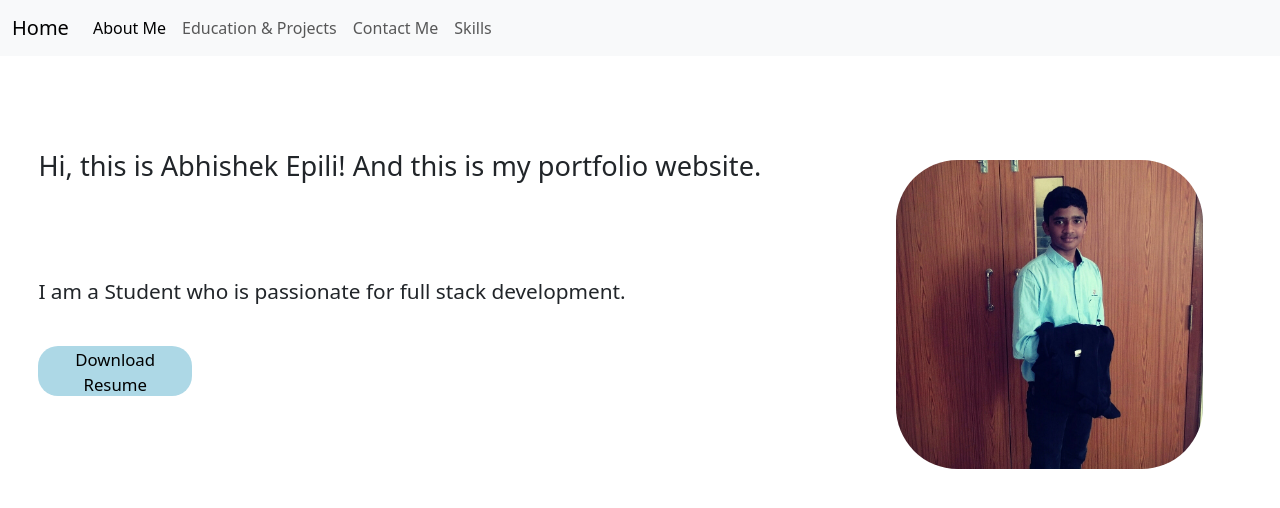
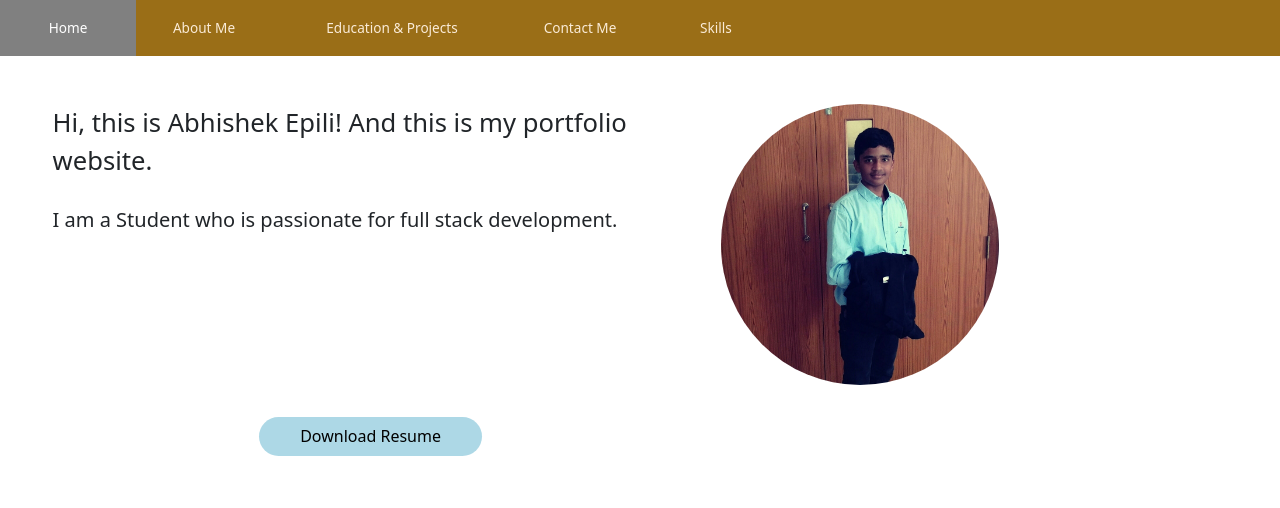
Before and after one commit to Abhishek-Epili/my-portfolio, a React (Vite) app: page / in a window 1280 px wide. Shown: the top 508 px of the page. Built offline with nearby package versions, Linux system fonts and the light colour scheme.

Commit message:
second commit

```diff
--- a/src/components/about.jsx
+++ b/src/components/about.jsx
@@ -2,16 +2,24 @@ import Img from "./img"
 
 function About() {
     return (
-        <>
-            <div className="about-content">
+        <div className="about-content">
+        <div className="grid-container">
+
+                <div>
                 <center><h1>About Me</h1></center>
-                <br/>
+                <br />
                 I am a Full Stack Developer with the knowledge of front end technologies like HTML, CSS, ReactJS, Javascript.<br />
                 On the other hand, I also have experience in working with back end technologies like PHP, Java, MySQL, Node.JS.<br />
-                I have worked with .NET Framework, too.
+                I have worked with .NET Framework, too.<br />
+                Currently, I am looking for internships in Web and Java Development.
+                </div>
+
+            <div>
+                <Img />
+            </div>
+            <div style={{gridColumnStart: "1", gridColumnEnd: "3"}}>
+
                 <br />
-                <br /> Currently, I am looking for internships in Web and Java Development.
-                <br /><br />
                 <h3>Languages I Speak</h3>
                 Hindi, English, Oriya, Marathi
                 <br />
@@ -20,8 +28,8 @@ function About() {
 
                 My hobbies are playing outdoor & online games, listening to music, hanging out with friends.
             </div>
-            <Img/>
-        </>
+            </div>
+        </div>
     )
 }
 export default About
--- a/src/components/contact.jsx
+++ b/src/components/contact.jsx
@@ -1,30 +1,29 @@
 
 function Contact() {
     return (
-        <>
-            <div className="gif">
-                <img src="./images/hello.gif" width="150%"/>
-            </div>
-                <div className="contact-details" style={{fontSize:"100%"}}>
-                <h2>Connect Me</h2>
-                <br/>
-                <a href="https://mail.google.com/mail/u/0/#inbox?compose=CllgCHrkWHvmFWhRnTrMJPswZRnHfSRrrLfwfhbCGtCGwFQxTklntJKvmWPvnfgvqmhdzRwMkGq" target="_blank"  ><img src="./images/gmail.png" className="social-img" height="40"/></a>&nbsp;&nbsp;&nbsp; epiliabhishek@gmail.com
-                <br /><br/>
-                <a href="https://web.whatsapp.com/" target="_blank" ><img src="./images/whatsapp.png" height="60" className="social-img round"/></a>&nbsp;&nbsp;&nbsp;+91 9082419895
-
-                </div>
-                <div className="social-links">
-                <h2>Social Links</h2>
-                <a href="https://github.com/Abhishek-Epili/" target="_blank" ><img src="./images/github.png" height="60" className="social-img round"/></a>
-                <a href="https://www.facebook.com/abhishek.epili" target="_blank" ><img src="./images/fb.jpg" height="60" className="social-img round"/></a>
-                <a href="https://www.linkedin.com/in/abhishek-epili/" target="_blank" ><img src="./images/linkedin.png" height="60" className="social-img"/></a>
-                <a href="https://www.instagram.com/abhishekepili/" target="_blank" ><img src="./images/insta.jpg" height="60" className="social-img round"/></a>
-            </div>
-                <h2 style={{marginLeft: "2%"}}>Make sure to give a feedback about my portfolio!</h2>
+        <div className="grid-container">
 
 
-
-        </>
+            <div className="contact-details" style={{ fontSize: "100%" }}>
+                <h2>Connect Me</h2>
+                <br />
+                <a href="https://mail.google.com/mail/u/0/#inbox?compose=CllgCHrkWHvmFWhRnTrMJPswZRnHfSRrrLfwfhbCGtCGwFQxTklntJKvmWPvnfgvqmhdzRwMkGq" target="_blank"  ><img src="./images/gmail.png" className="social-img" height="40" /></a>&nbsp;&nbsp;&nbsp; epiliabhishek@gmail.com
+                <br /><br />
+                <a href="https://web.whatsapp.com/" target="_blank" ><img src="./images/whatsapp.png" height="60" className="social-img round" /></a>&nbsp;&nbsp;&nbsp;+91 9082419895
+            </div>
+            <div>
+                <img className="gif" src="./images/hello.gif" />
+            </div>
+            <div className="social-links" style={{gridColumn: "1/span 2"}}>
+                <h2>Social Links</h2><br/>
+                <a href="https://github.com/Abhishek-Epili/" target="_blank" ><img src="./images/github.png" height="60" className="social-img round" /></a>
+                <a href="https://www.facebook.com/abhishek.epili" target="_blank" ><img src="./images/fb.jpg" height="60" className="social-img round" /></a>
+                <a href="https://www.linkedin.com/in/abhishek-epili/" target="_blank" ><img src="./images/linkedin.png" height="60" className="social-img" /></a>
+                <a href="https://www.instagram.com/abhishekepili/" target="_blank" ><img src="./images/insta.jpg" height="60" className="social-img round" /></a>
+                <br/><br/>
+                <h2 >Make sure to give a feedback about my portfolio!</h2>
+            </div>
+        </div>
     )
 }
 export default Contact
--- a/src/components/home.jsx
+++ b/src/components/home.jsx
@@ -2,17 +2,22 @@ import '../index.css'
 import Img from './img'
 function Home() {
     return (
-        <>
-            <div className="home-line-1">
-                Hi, this is Abhishek Epili! And this is my portfolio website.<br />
+        <div className='grid-container'>
+            <div>
+                <div className='home-text1'>
+                Hi, this is Abhishek Epili! And this is my portfolio website.
+                </div><br/>
+                <div className="home-text2">
+                    I am a Student who is passionate for full stack development.
+                </div>
             </div>
-
-            <div className="home-line-2">
-                I am a Student who is passionate for full stack development.
+            <div>
+                <Img />
             </div>
-            <Img/>
+            <div className='home-btn'>
                 <a href='../Abhishek Epili.pdf' download><button className='resume-button'>Download Resume</button></a>
-        </>
+            </div>
+        </div>
     )
 }
 export default Home
--- a/src/components/img.jsx
+++ b/src/components/img.jsx
@@ -3,9 +3,7 @@ import '../index.css'
 function Img() {
     return (
         <>
-            <div className="img-container">
                 <img className="img" src="./images/dp.jpg" alt="Profile not found" />
-            </div>
         </>
     )
 }
--- /dev/null
+++ b/src/components/navbar.css
@@ -0,0 +1,25 @@
+nav{
+    background-color: #9a6e17;
+    width:100%;
+    height: 7vh;
+    font-size: 0.85em;
+    display: flex;
+    justify-content: left;
+}
+.home_hype{
+    color: antiquewhite;
+    width: 17vh;
+    text-decoration: none;
+    text-align: center;
+    display: flex;
+    align-items: center;
+    justify-content: center;
+}
+.name{
+    width: 100%;
+}
+.home_hype:hover{
+    background-color: gray;
+    text-decoration: none;
+    color: white;
+}
--- a/src/components/navbar.jsx
+++ b/src/components/navbar.jsx
@@ -1,30 +1,14 @@
+import './navbar.css'
 function Navbar() {
   return (
     <>
-      <nav className="navbar navbar-expand-lg bg-body-tertiary">
-        <div className="container-fluid">
-          <a className="navbar-brand" href="/">Home</a>
-          <button className="navbar-toggler" type="button" data-bs-toggle="collapse" data-bs-target="#navbarNav" aria-controls="navbarNav" aria-expanded="false" aria-label="Toggle navigation">
-            <span className="navbar-toggler-icon"></span>
-          </button>
-          <div className="collapse navbar-collapse" id="navbarNav">
-            <ul className="navbar-nav">
-              <li className="nav-item">
-                <a className="nav-link active" aria-current="page" href="/about_me">About Me</a>
-              </li>
-              <li className="nav-item">
-                <a className="nav-link" href="/education">Education & Projects</a>
-              </li>
-              <li className="nav-item">
-                <a className="nav-link" href="/contact">Contact Me</a>
-              </li>
-              <li className="nav-item">
-                <a className="nav-link" href="/skills">Skills</a>
-              </li>
-            </ul>
-          </div>
-        </div>
-      </nav>
+      <nav>
+            <a className="home_hype" href="/">Home</a>
+            <a className="home_hype" href="/about_me">About Me</a>
+            <a className="home_hype" href="/education" style={{width: "30vh"}}>Education & Projects</a>
+            <a className="home_hype" href="/contact" >Contact Me</a>
+            <a className="home_hype" href="/skills" >Skills</a>
+        </nav>
     </>
   )
 }
--- a/src/components/projects.jsx
+++ b/src/components/projects.jsx
@@ -1,7 +1,7 @@
 function Project(content) {
     return(
     <>
-        <div className="card" style={{height: "100%"}}>
+        <div className="card" style={{width: "18em",height: "100%"}}>
             <div className="card-body">
                 <h5 className="card-title">{content.title}</h5>
                 <p className="card-text">{content.text}<br/>Technologies Used: <br/>{content.tech1}<br/>{content.tech2}</p>
--- a/src/index.css
+++ b/src/index.css
@@ -1,25 +1,33 @@
 .img{
-  width: 80%;
-  border-radius: 20%;
+  width: 55%;
+  border-radius: 50%;
 }
-.img-container{
-  position: absolute;
-  top: 20%;
-  left: 70%;
+.grid-container{
+  margin: 4vh 4ch;
+  display: grid;
+  grid-template-columns: auto auto;
 }
-.home-line-1{
-  font-size: 170%;
-  margin: 7% 3%;
+body{
+  margin:0px;
 }
-.home-line-2{
-  font-size: 130%;
-  margin-left: 3%;
+.grid-container>div{
+  padding: 2vh 2vh;
+}
+.home-text1{
+  font-size: 1.6em;
+}
+.home-text2{
+  font-size: 1.25em;
+}
+.home-btn{
+  text-align: center;
+  grid-column-start: 1;
+  grid-column-end: 2;
 }
 .resume-button{
-  margin: 3% 3%;
-  font-size: 105%;
-  width: 12%;
-  height: 50px;
+  font-size: 1rem;
+  width: 35%;
+  height: 150%;
   border: none;
   border-radius: 20px;
   background-color: lightblue;
@@ -29,11 +37,7 @@
   color: white;
 }
 .about-content{
-  font-size: 110%;
-  margin: 2% 2%;
-  width: 60%;
-  padding: 1.5% 1.5%;
-  border-radius: 20px;
+  font-size: 1.1em;
 }
 .education-content{
   font-size: 125%;
@@ -42,15 +46,15 @@
 .projects-content{
   margin: 0% 5%;
 }
-.contact-details,.social-links{
-  margin: 2% 2%;
-  border: 1px solid;
-  border-radius: 20px;
-  padding: 2%;
-  width: 40%;
+.gif{
+  width: 50%;
+}
+.contact-details{
+  width: 50%;
+  height: 100%;
 }
 .social-links{
-  margin-top: auto;
+  width: 100%;
 }
 .social-img{
   margin-left: 6%;
@@ -58,11 +62,6 @@
 .round{
   border-radius: 50%;
 }
-.gif{
-  position: absolute;
-  top: 10%;
-  right: 20%;
-}
 .skills-content{
   margin: 2% 2%;
   font-size: 170%;
```
Also changed, not shown: images/bg.jpg (added).
